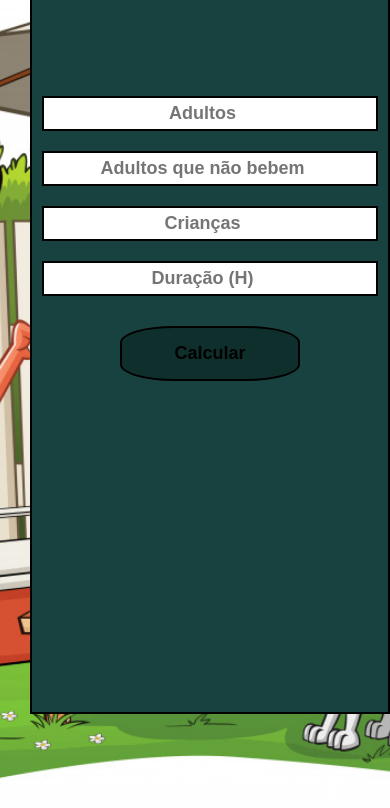
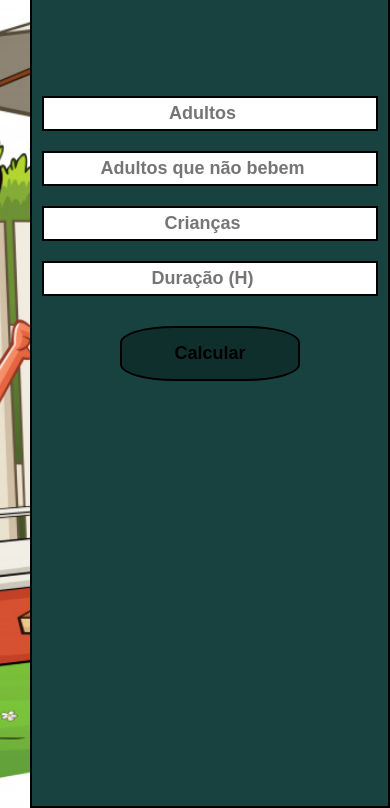
Before and after one commit to WellingtonEduardo/Churrascometro, a plain HTML site: page index.html in a window 390 px wide. Shown: the part 36-844 px from the top of the page. Drawn offline with Linux system fonts and the light colour scheme.

Commit message:
responsiveness

```diff
--- a/styles/style.css
+++ b/styles/style.css
@@ -4,7 +4,6 @@
       box-sizing: border-box;
 
 }
-
 
 
 
@@ -16,7 +15,7 @@ body {
       background-size: cover;
       width: 100%;
       height: 100vh;
-      overflow: auto;
+
 
 
 }
@@ -43,11 +42,12 @@ body {
       width: 100%;
       background-color: rgb(24, 66, 63);
       border: 2px solid rgb(0, 0, 0);
-      height: 750px;
+      height: 100%;
       padding: 10px;
       text-align: center;
       position: fixed;
       right: 0;
+      overflow: auto;
 
 }
 
@@ -96,11 +96,7 @@ button:hover {
 
 
 #novo {
-      /* text-align: left; */
-      /* position: absolute; */
-      /* left: 50%;
-      transform: translateX(-20%); */
-      /* margin-top: 20px; */
+
       font-weight: bold;
       font-size: 16px;
       display: flex;
```
